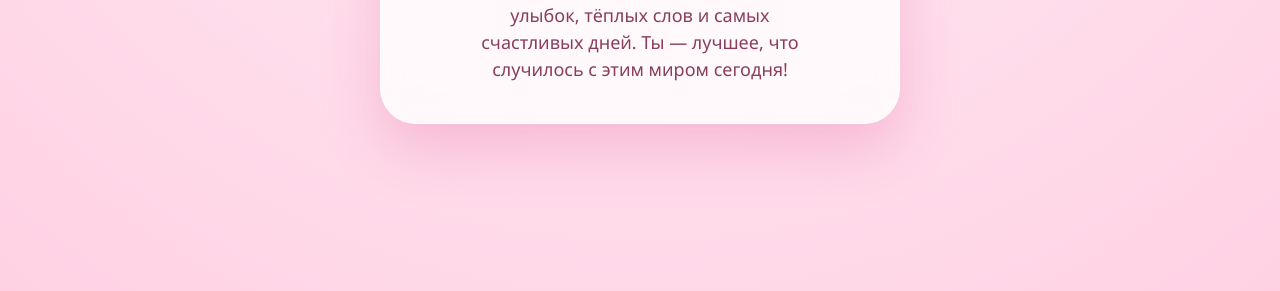
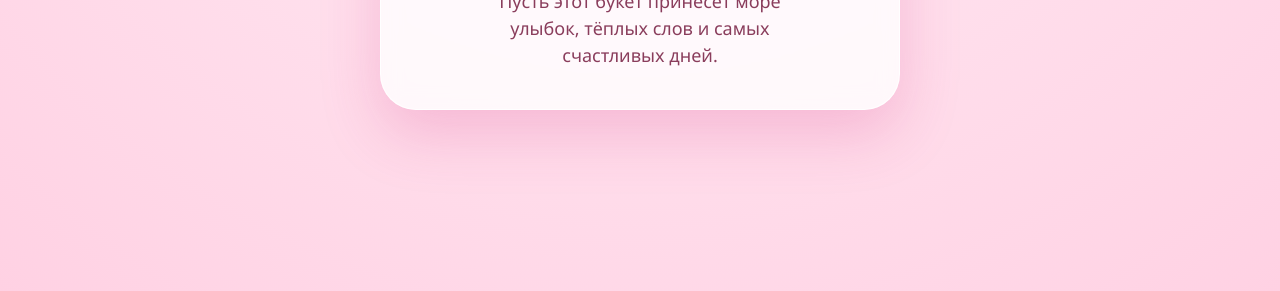
Before and after one commit to moloxdi4ka/dashabithday, a plain HTML site: page index.html in a window 1280 px wide. Shown: the part 509-800 px from the top of the page. Drawn offline with Linux system fonts and the light colour scheme.

Commit message:
Update index.html

```diff
--- a/index.html
+++ b/index.html
@@ -100,8 +100,7 @@
 
     <p>
       Пусть этот букет принесёт море улыбок, тёплых слов
-      и самых счастливых дней. Ты — лучшее, что случилось
-      с этим миром сегодня!
+      и самых счастливых дней.
     </p>
   </div>
 </body>
```
